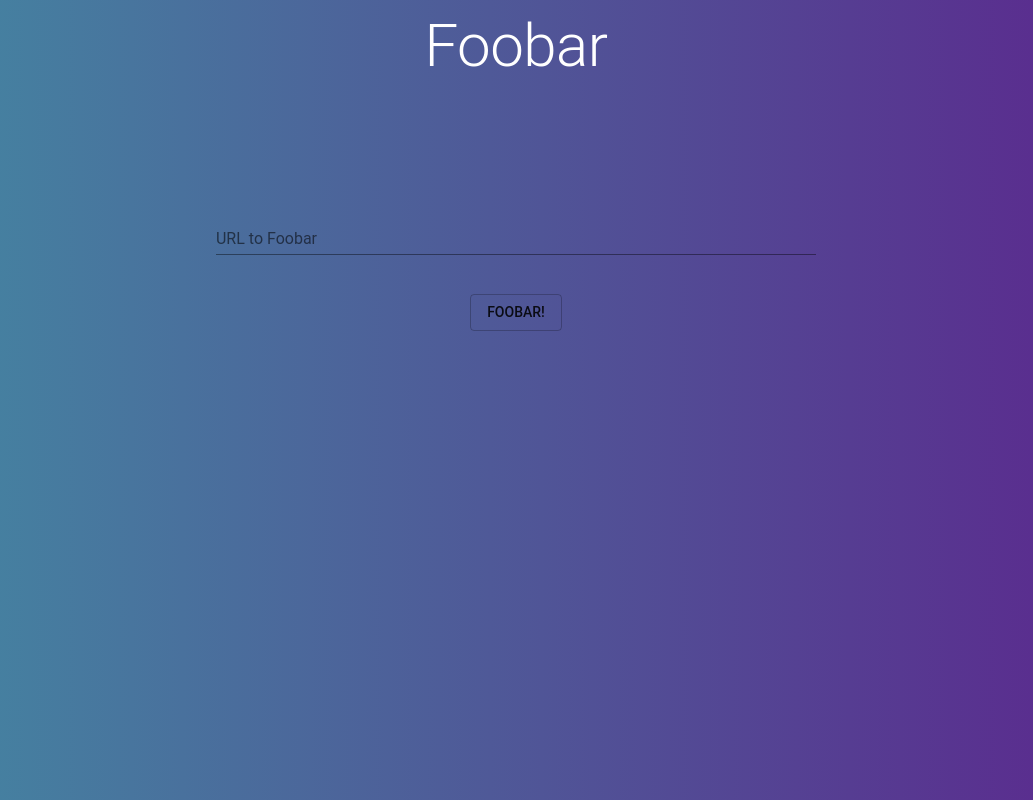
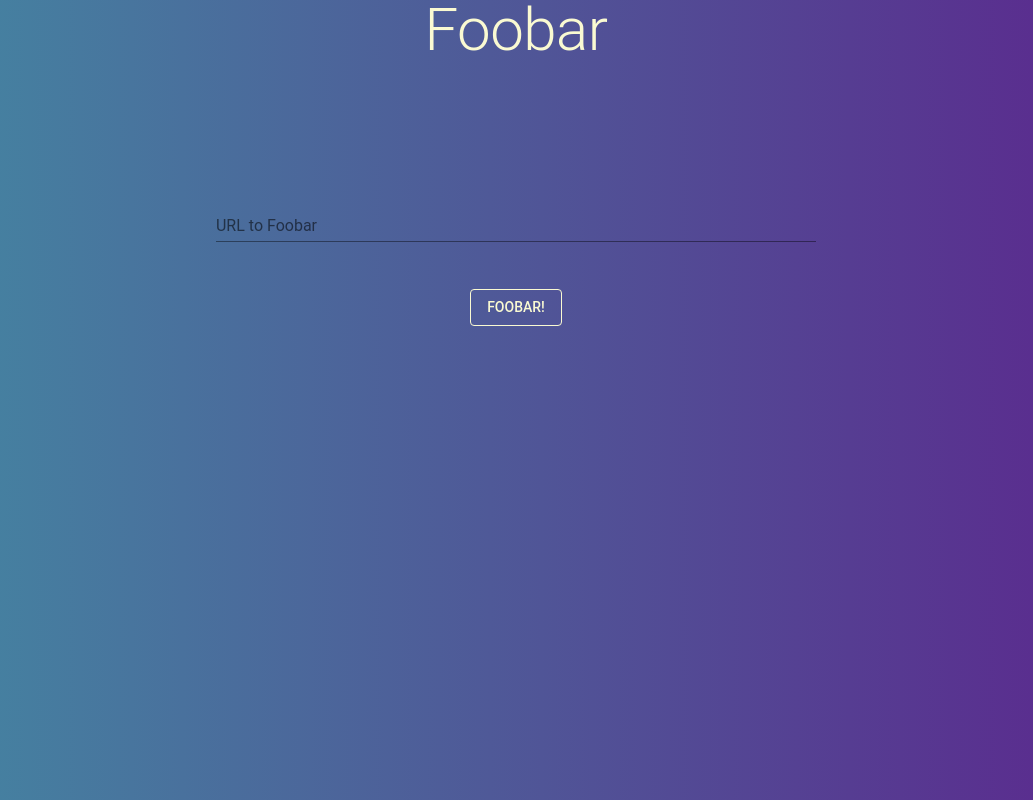
Before and after one commit to arju88nair/foobar-shortner, a React (Create React App) app in the folder client/: page / in a window 1280 px wide. Shown: the whole page, without its empty margins (124-1157 px from the left). Built offline with nearby package versions, Linux system fonts and the light colour scheme.

Commit message:
button and color

```diff
--- a/client/src/App.js
+++ b/client/src/App.js
@@ -15,40 +15,42 @@ import purple from '@material-ui/core/colors/purple';
 const styles = theme => ({
    root: {
     flexGrow: 1,
-    color:'white'
+    color:'lightgoldenrodyellow'
   },
-  paper: {
-    padding: theme.spacing.unit * 2,
-    color: theme.palette.text.secondary,
+  button: {
+    margin: theme.spacing.unit,
+    color:'lightgoldenrodyellow',
+    border:'thin solid lightgoldenrodyellow'
   },
   container: {
     flexWrap: 'wrap',
-    textAlign:'center'
+    textAlign:'center',
+    padding:theme.spacing.unit * 4
   },
   textField: {
     // padding: theme.spacing.unit * 2,
     textAlign: 'center',
     width: 600,
-    color:'white',
+    color:'lightgoldenrodyellow',
   },
   input:{
-    color:'white'
+    color:'lightgoldenrodyellow'
 },
 underline:{
-  color:'white'
+  color:'lightgoldenrodyellow'
 },
 cssLabel: {
   '&$cssFocused': {
-    color: 'white',
+    color: 'lightgoldenrodyellow',
   },
   '&:before': {
-    color: 'white',
+    color: 'lightgoldenrodyellow',
   },
 },
 cssFocused: {},
 cssUnderline: {
   '&:after': {
-    borderBottomColor: 'white',
+    borderBottomColor: 'lightgoldenrodyellow',
   },
 
 },
@@ -74,7 +76,7 @@ class App extends Component {
       <div className={classes.root}>
       <Grid container spacing={24}>
         <Grid item xs={12} className={classes.container}>
-        <Typography component="h2" variant="h2" gutterBottom className={classes.paper} style={{color:'white'}}>Foobar
+        <Typography component="h2" variant="h2" gutterBottom className={classes.paper} style={{color:'lightgoldenrodyellow'}}>Foobar
         </Typography>
         </Grid>
         <br></br>
```
